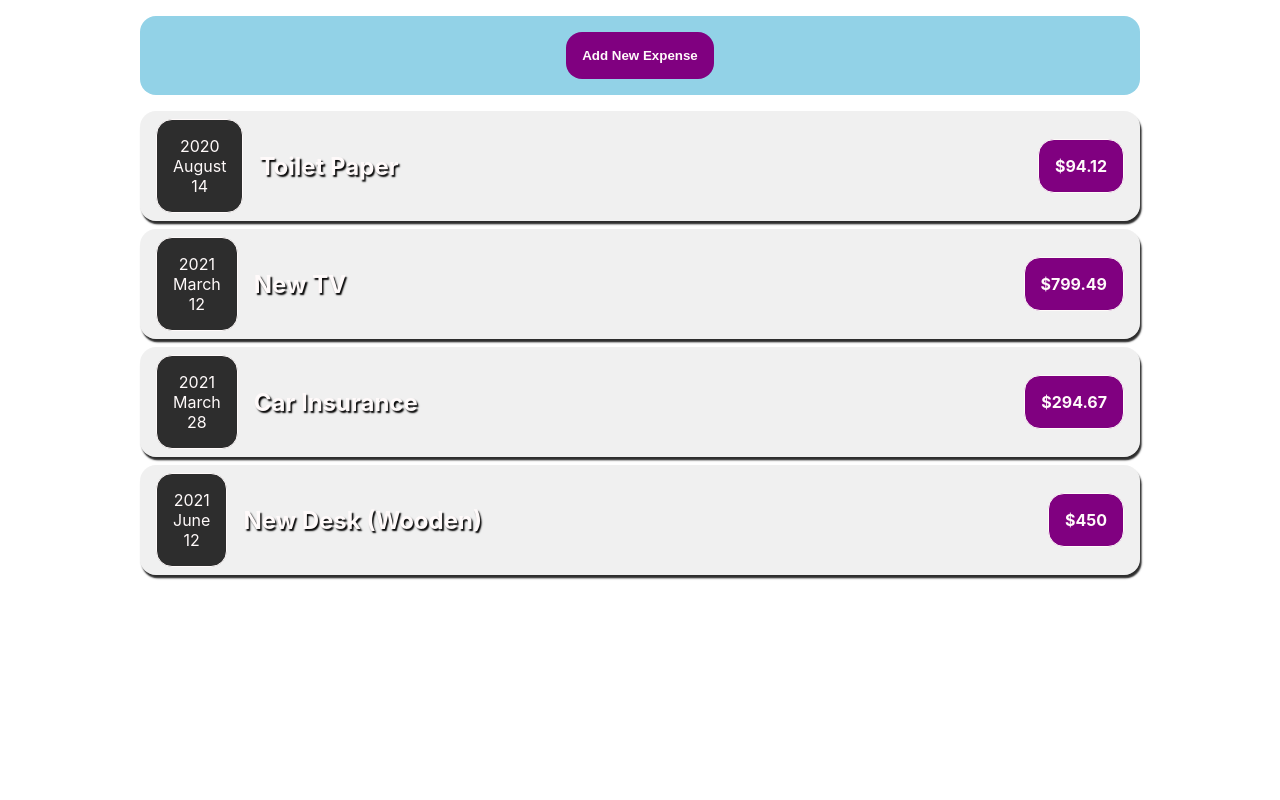
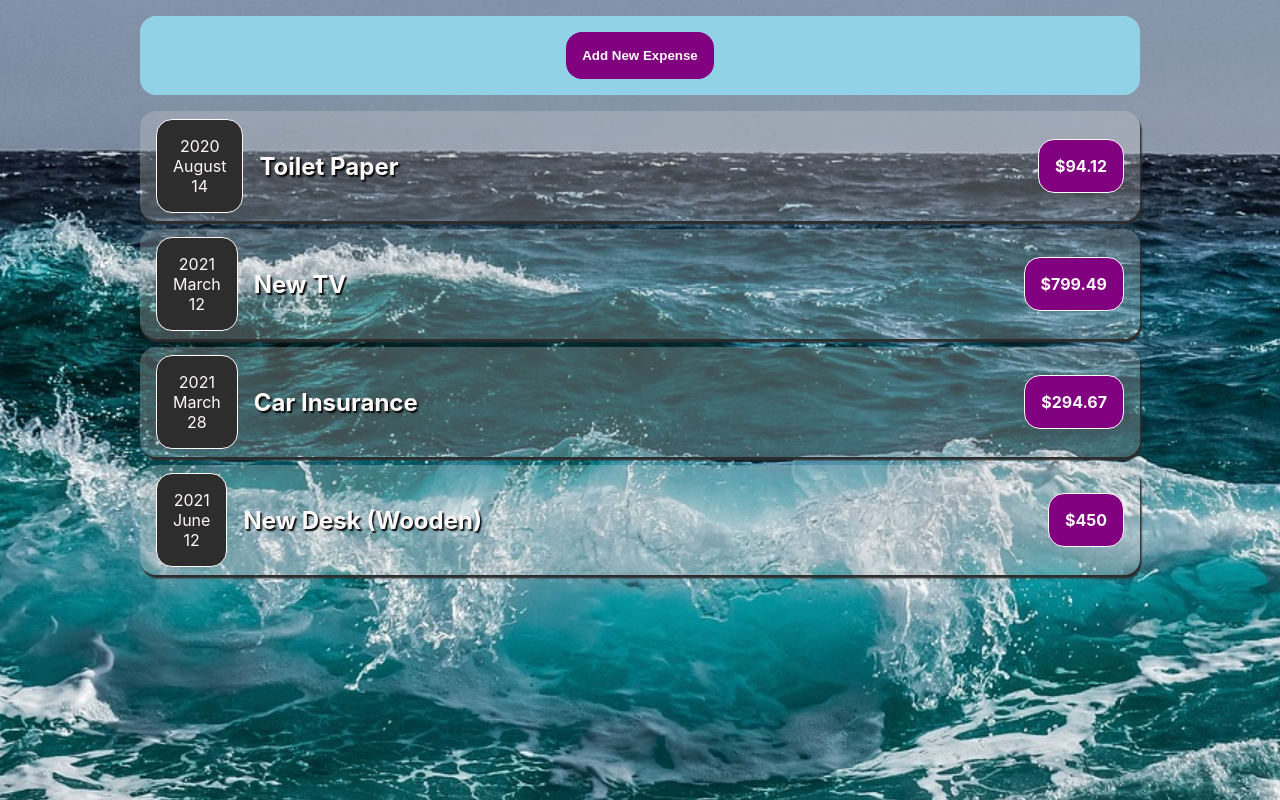
Before and after one commit to majid-amini/expenses-app, a React (Create React App) app: page / in a window 1280 px wide. Built offline with nearby package versions, Linux system fonts and the light colour scheme.

Commit message:
background image added for test

```diff
--- a/src/components/ExpenseItem.css
+++ b/src/components/ExpenseItem.css
@@ -1,6 +1,6 @@
 body {
 	/* body-background */
-  /* background: url(../img/ocean.jpg) no-repeat center center; */
+  background: url(../img/ocean.jpg) no-repeat center center;
   animation: bg 5s linear 0s 1 normal forwards;
 }
 .expense_container {
```
